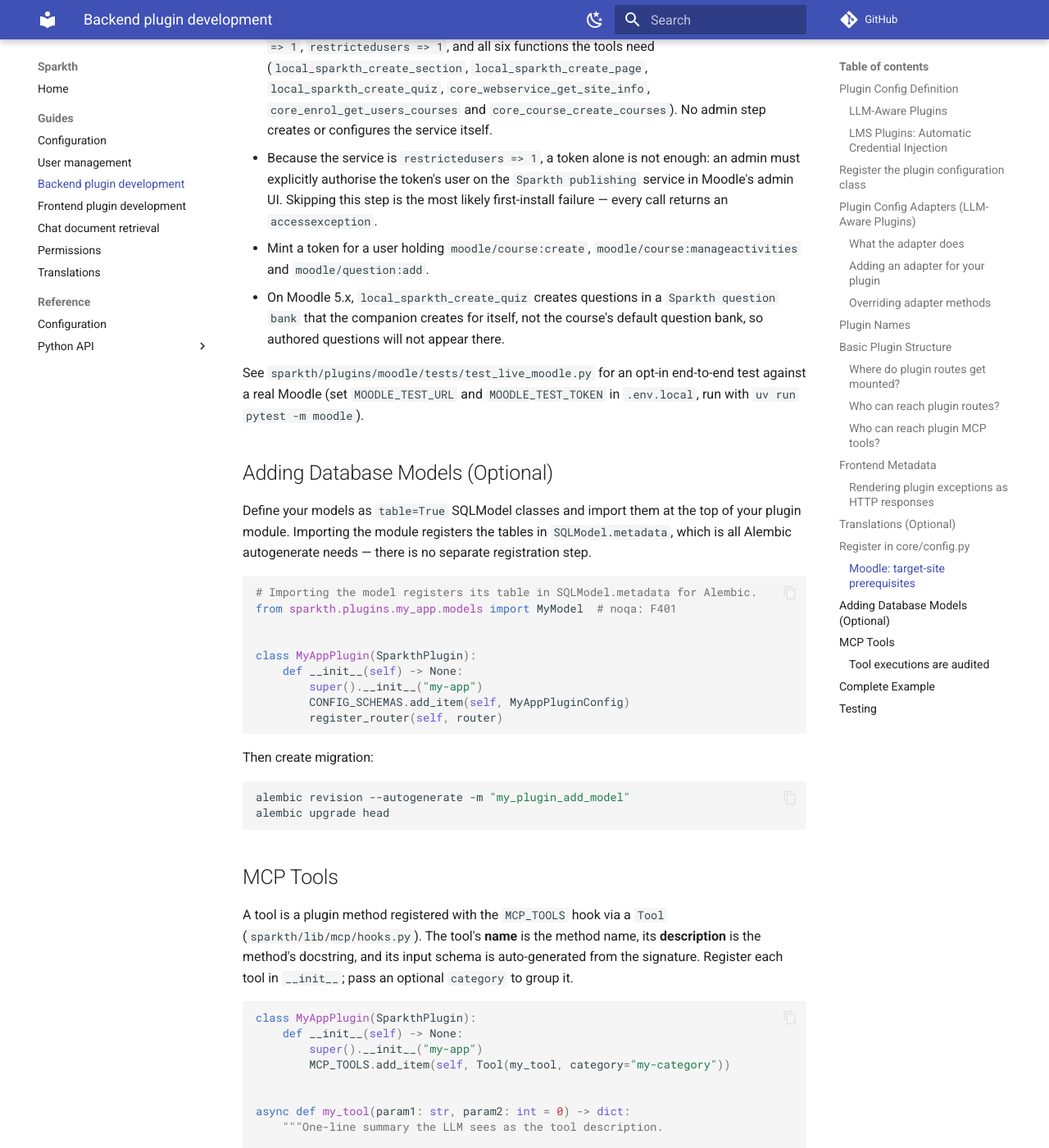
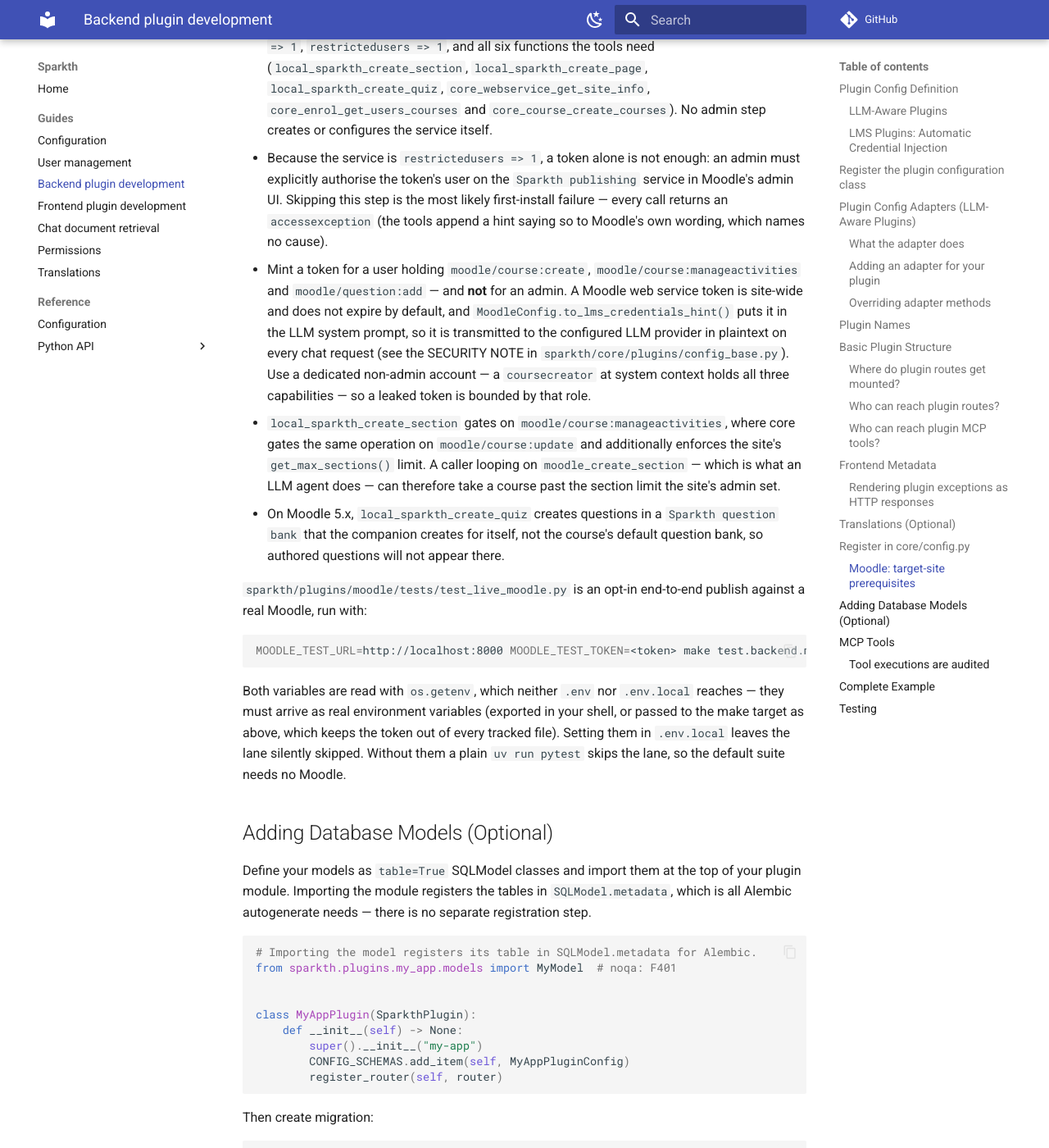
Before and after one commit to edly-io/sparkth, an MkDocs documentation site: the page built from docs/guides/plugins.md, in a window 1280 px wide and 1400 px high, scrolled down 9754 px. Shown: the whole window at 82% size. Built offline with MkDocs 1.6.1 and Material for MkDocs 9.7.7, drawn with Linux system fonts in a browser that asks for light colours; comment, search, counter and statistics services are not loaded.

Commit message:
fix(moodle): make the live test lane runnable and correct tool guidance
The live-Moodle lane read MOODLE_TEST_URL/MOODLE_TEST_TOKEN with os.getenv while .env and
the plugins guide told developers to set them in .env.local. Neither file reaches
os.environ — only SettingsConfigDict(env_file=...) consumes them — so the lane reported a
green skip forever. Add a test.backend.moodle target that passes both through as real
environment variables, mirroring how the pg lane gets ANALYTICS_TEST_PG_URL, and correct
.env and the guide to say they are exported or passed to the target, never added to a dotenv
file. MOODLE_WS_ENDPOINT has the same read path but a correct default, so its .env entry now
says where it does apply (the Docker deployment, which env_files .env into the backend).

moodle_list_courses' docstring claimed an author publishing a course gets their own back.
Creating a course over web services does not enrol the creator, so it does not; MCP surfaces
that docstring to the LLM, so an agent confirming a publish would read it and conclude the
publish failed. It now states that it lists enrolled-in courses and that the id from
moodle_create_course is what to reuse.

Also: append a service-authorisation hint to Moodle's causeless "Access control exception",
which is how the likeliest first-install failure surfaces; return userid from
moodle_authenticate; and document the section-limit divergence and the non-admin token
subject, whose token reaches the LLM provider in plaintext on every chat request.

Co-Authored-By: Claude Opus 5 (1M context) <noreply@anthropic.com>

````diff
--- a/docs/guides/plugins.md
+++ b/docs/guides/plugins.md
@@ -415,16 +415,35 @@ Sparkth bug. Before pointing the plugin at a Moodle site:
 - Because the service is `restrictedusers => 1`, a token alone is not enough: an admin must
   explicitly authorise the token's user on the `Sparkth publishing` service in Moodle's admin
   UI. Skipping this step is the most likely first-install failure — every call returns an
-  `accessexception`.
+  `accessexception` (the tools append a hint saying so to Moodle's own wording, which names no
+  cause).
 - Mint a token for a user holding `moodle/course:create`, `moodle/course:manageactivities` and
-  `moodle/question:add`.
+  `moodle/question:add` — and **not** for an admin. A Moodle web service token is site-wide and
+  does not expire by default, and `MoodleConfig.to_lms_credentials_hint()` puts it in the LLM
+  system prompt, so it is transmitted to the configured LLM provider in plaintext on every chat
+  request (see the SECURITY NOTE in `sparkth/core/plugins/config_base.py`). Use a dedicated
+  non-admin account — a `coursecreator` at system context holds all three capabilities — so a
+  leaked token is bounded by that role.
+- `local_sparkth_create_section` gates on `moodle/course:manageactivities`, where core gates the
+  same operation on `moodle/course:update` and additionally enforces the site's
+  `get_max_sections()` limit. A caller looping on `moodle_create_section` — which is what an LLM
+  agent does — can therefore take a course past the section limit the site's admin set.
 - On Moodle 5.x, `local_sparkth_create_quiz` creates questions in a `Sparkth question bank` that
   the companion creates for itself, not the course's default question bank, so authored
   questions will not appear there.
 
-See `sparkth/plugins/moodle/tests/test_live_moodle.py` for an opt-in end-to-end test against a
-real Moodle (set `MOODLE_TEST_URL` and `MOODLE_TEST_TOKEN` in `.env.local`, run with
-`uv run pytest -m moodle`).
+`sparkth/plugins/moodle/tests/test_live_moodle.py` is an opt-in end-to-end publish against a real
+Moodle, run with:
+
+```bash
+MOODLE_TEST_URL=http://localhost:8000 MOODLE_TEST_TOKEN=<token> make test.backend.moodle
+```
+
+Both variables are read with `os.getenv`, which neither `.env` nor `.env.local` reaches — they
+must arrive as real environment variables (exported in your shell, or passed to the make target
+as above, which keeps the token out of every tracked file). Setting them in `.env.local` leaves
+the lane silently skipped. Without them a plain `uv run pytest` skips the lane, so the default
+suite needs no Moodle.
 
 ## Adding Database Models (Optional)
 
````
Also changed, not shown: 7 other files.
